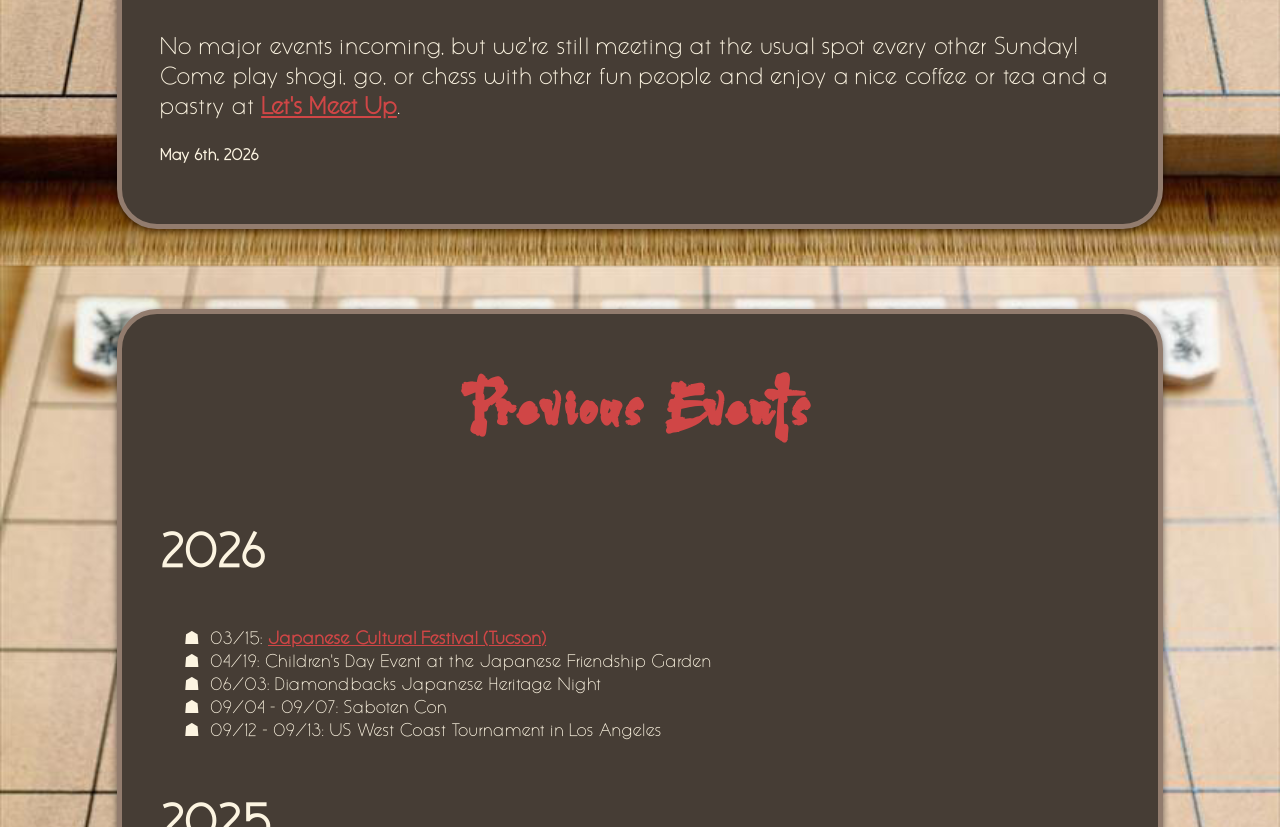
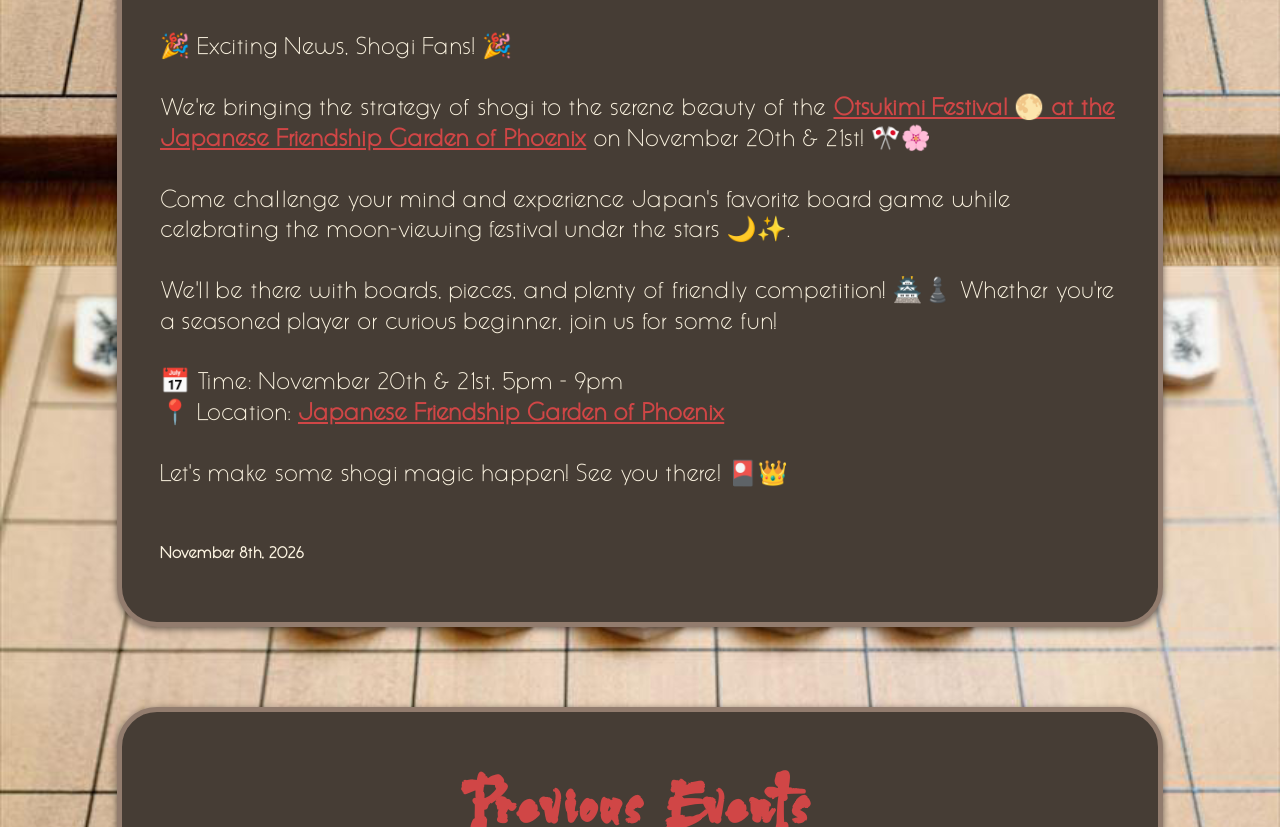
Before and after one commit to vmsimone/phx-shogi-static, a plain HTML site: page events.html in a window 1280 px wide. Shown: the part 588-1415 px from the top of the page. Drawn offline with nearby package versions, Linux system fonts and the light colour scheme.

Commit message:
Update events.html

```diff
--- a/events.html
+++ b/events.html
@@ -36,26 +36,26 @@
           <h2>Upcoming:</h2>
         </section>
 
-        <!-- <section class="postCard">
+        <section class="postCard">
           <h2>Otsukimi</h2>
           <p>
             🎉 Exciting News, Shogi Fans! 🎉
             <br><br>
-            We're bringing the strategy of shogi to the serene beauty of the <a href="https://www.japanesefriendshipgarden.org/event-details/otsukimi-moon-viewing-exhibit-2">Otsukimi Festival 🌕 at the Japanese Friendship Garden of Phoenix</a> on November 8th & 9th! 🎌🌸
+            We're bringing the strategy of shogi to the serene beauty of the <a href="https://www.japanesefriendshipgarden.org/event-details/otsukimi-moonviewing-2026-11-20-16-30">Otsukimi Festival 🌕 at the Japanese Friendship Garden of Phoenix</a> on November 20th & 21st! 🎌🌸
             <br><br>
             Come challenge your mind and experience Japan's favorite board game while celebrating the moon-viewing festival under the stars 🌙✨.
             <br><br>
             We'll be there with boards, pieces, and plenty of friendly competition! 🏯♟️ Whether you're a seasoned player or curious beginner, join us for some fun!
             <br><br>
-            📅 Time: November 8th & 9th, 5pm - 9pm
+            📅 Time: November 20th & 21st, 5pm - 9pm
             <br>
-            📍 Location: <a href="https://maps.app.goo.gl/Kz8Z3LGxq8QRL79X9">Japanese Friendship Garden of Phoenixs</a>
+            📍 Location: <a href="https://maps.app.goo.gl/Kz8Z3LGxq8QRL79X9">Japanese Friendship Garden of Phoenix</a>
             <br><br>
             Let's make some shogi magic happen! See you there! 🎴👑
             <br><br>
           </p>
-          <h4>August 8th, 2025</h4>
-        </section> -->
+          <h4>November 8th, 2026</h4>
+        </section>
 
         <!-- <section class="postCard">
           <h2>Tucson Japanese Festival</h2>
@@ -82,14 +82,14 @@
           <h4>April 4th, 2026</h4>
         </section>  -->
 
-        </section>
+        <!-- </section>
          <section class="postCard">
           <h2>Let's Meet Up!</h2>
           <p>
             No major events incoming, but we're still meeting at the usual spot every other Sunday! Come play shogi, go, or chess with other fun people and enjoy a nice coffee or tea and a pastry at <a href="https://maps.app.goo.gl/EundFyC5NNo4refa7">Let's Meet Up</a>.
           </p>
           <h4>May 6th, 2026</h4>
-        </section>
+        </section> -->
 
   <!--  <section class="postCard">
           <h2>Diamondback's Japanese Heritage Celebration</h2>
```
